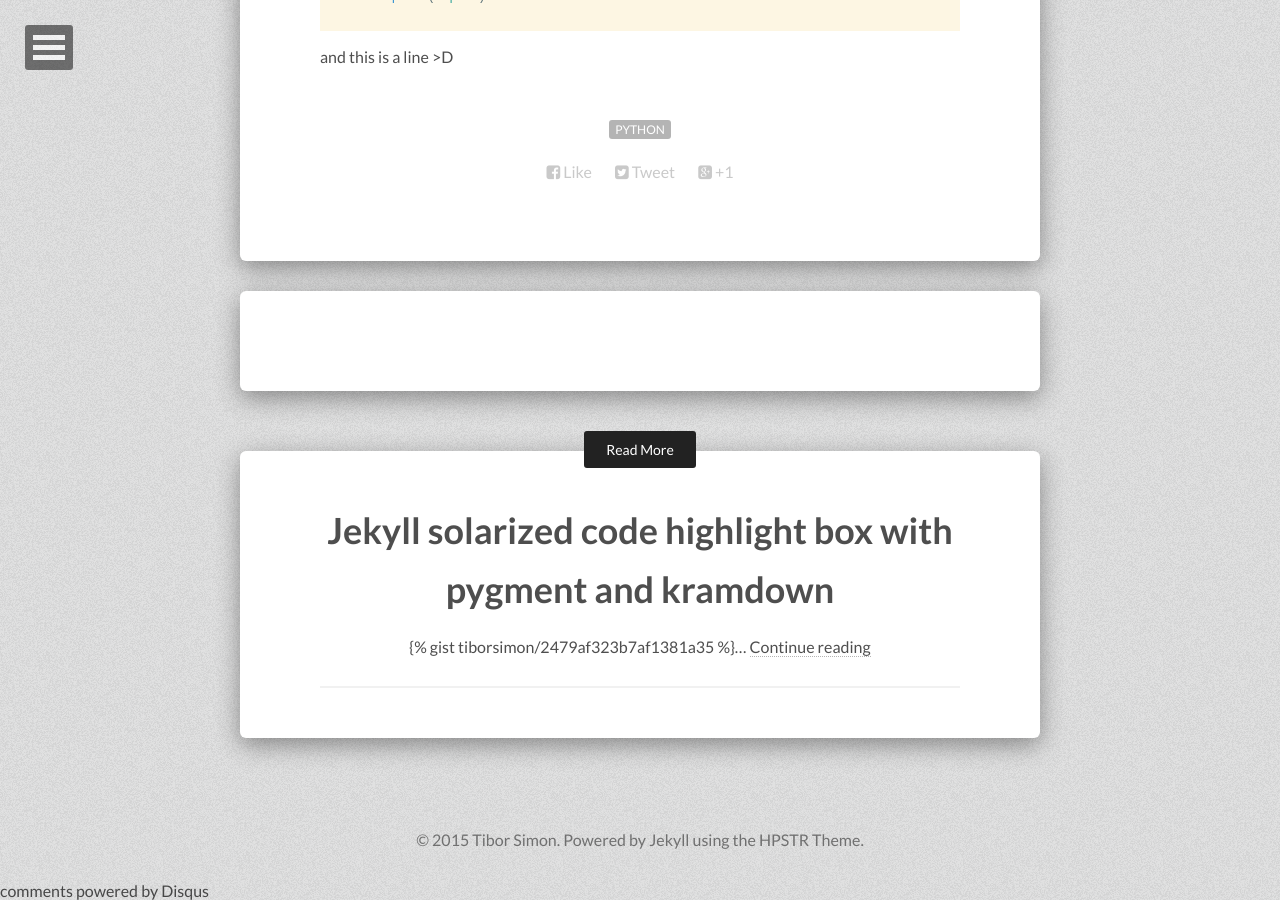
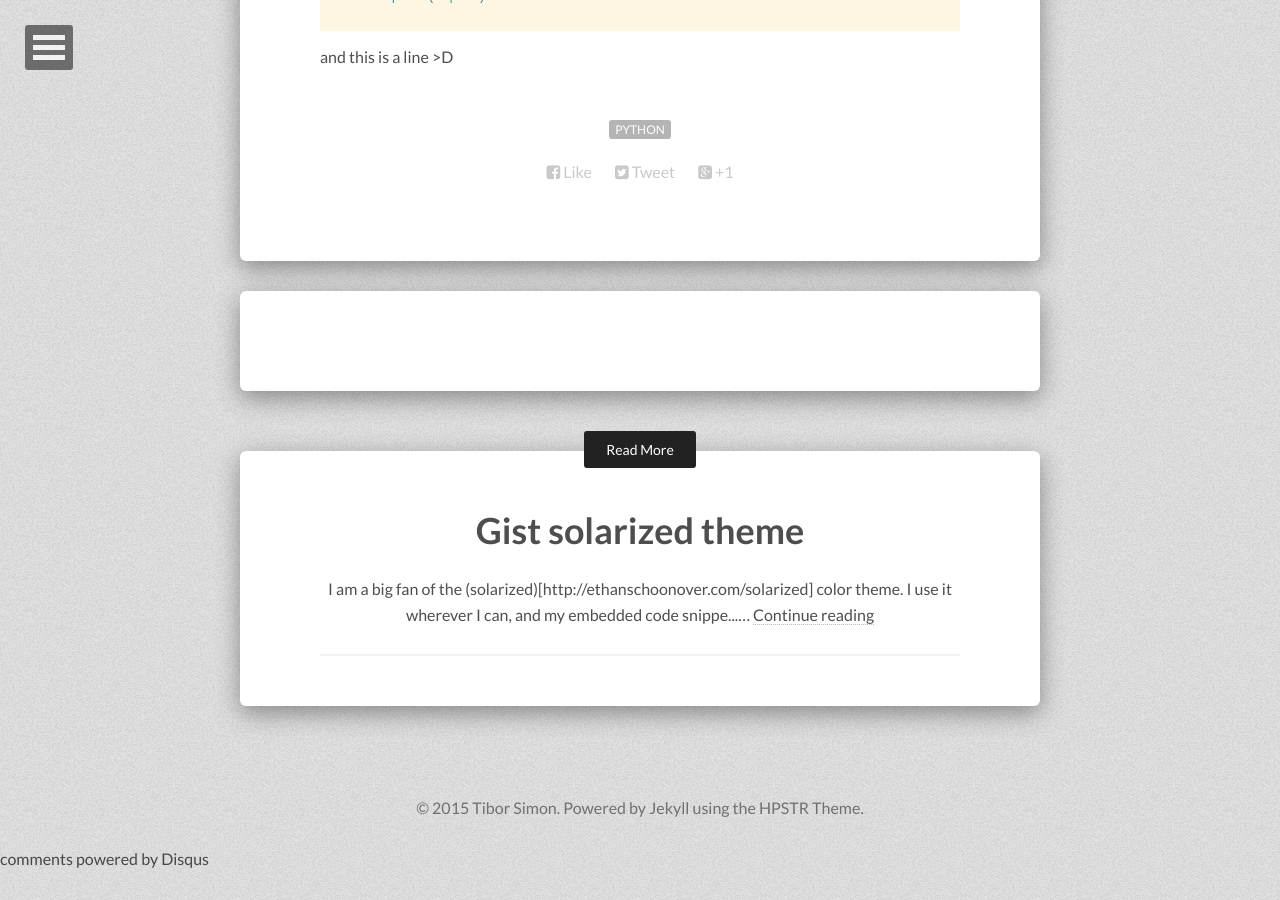
Before and after one commit to tiborsimon/tiborsimon.github.io, a Jekyll site: the page built from _posts/2015-04-16-my-python-setup.md, in a window 1280 px wide and 900 px high, scrolled down 1559 px. Built offline with Jekyll 4.4.1, drawn with Linux system fonts in a browser that asks for light colours; nearby versions of some CDN libraries; comment, search, counter and statistics services are not loaded; after the commit the page ends 2427 px from its top, so only the background shows below that.

Commit message:
new article

```diff
--- /dev/null
+++ b/_posts/2015-04-19-gist-solarized-theme.md
@@ -0,0 +1,16 @@
+---
+layout: post
+title: Gist solarized theme
+categories: ['tools']
+tags: ['jekyll', 'web']
+published: True
+---
+
+I am a big fan of the (solarized)[http://ethanschoonover.com/solarized] color theme. I use it wherever I can, and my embedded code snippets on my site aren't an exception. In this article I will demonstrate a method that will turn your (gist's)[gist.github.com] casual style into a much more elegant solarized one.
+
+## The motivation
+
+I always looking for the best possible solutions for getting things done.
+
+
+{% gist tiborsimon/2479af323b7af1381a35 %}
--- a/_posts/2015-04-19-jekyll-solarized-code-highlight-box-with-pygment-and-kramdown.md
+++ /dev/null
@@ -1,10 +0,0 @@
----
-layout: post
-title: Jekyll solarized code highlight box with pygment and kramdown
-categories: ['programming']
-tags: ['jekyll', 'web']
-published: True
-
----
-
-{% gist tiborsimon/2479af323b7af1381a35 %}
```
Also changed, not shown: about/index.md (+4 -4 lines).
